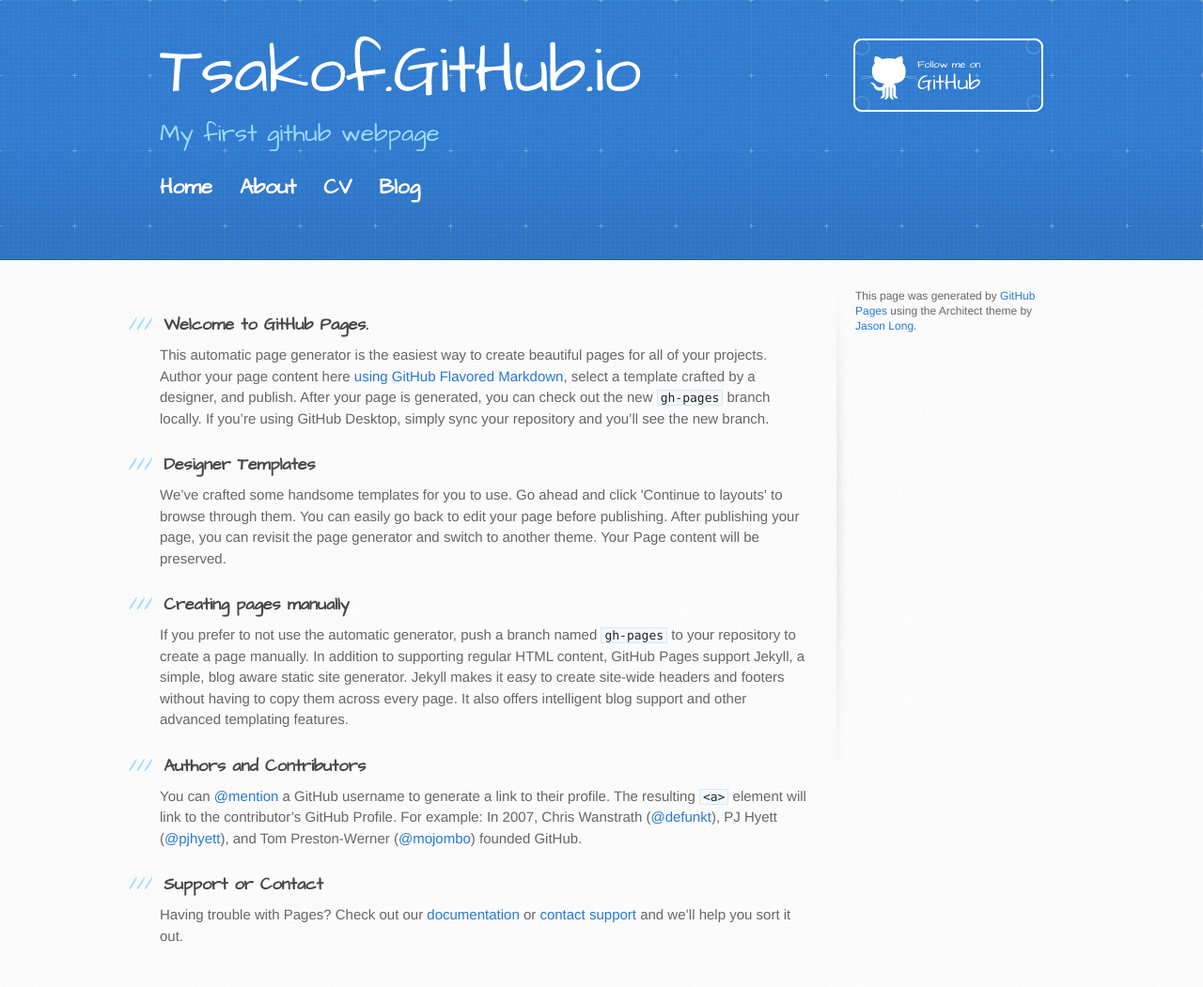
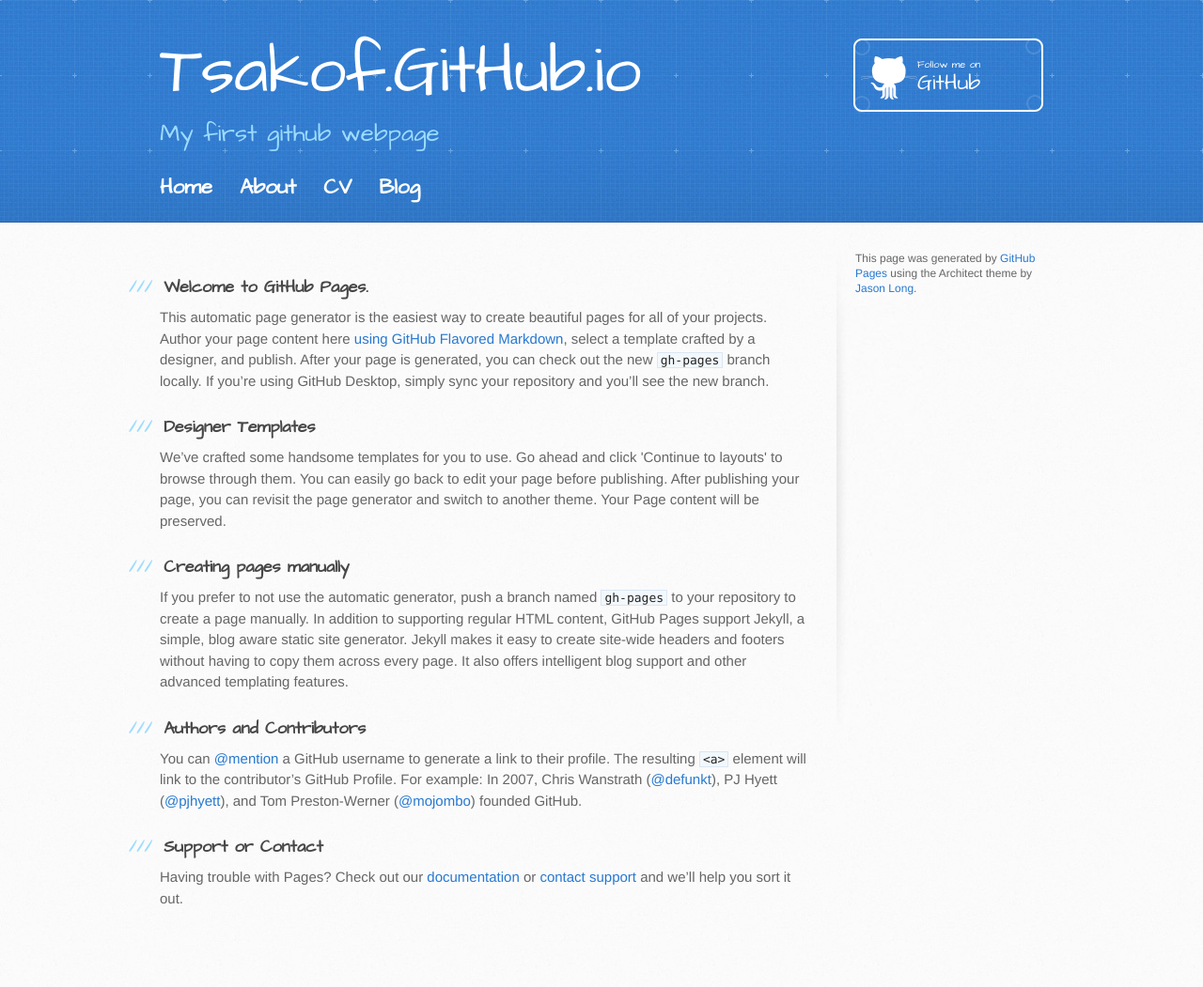
Before and after one commit to tsakof/tsakof.github.io, a Jekyll site: the page index.html, which Jekyll copies as it is, in a window 1280 px wide. Shown: the whole page at 94% size. Built offline with Jekyll 4.4.1, drawn with Linux system fonts in a browser that asks for light colours; after the commit the page ends 1011 px from its top, so only the background shows below that.

Commit message:
Update stylesheet.css

```diff
--- a/stylesheets/stylesheet.css
+++ b/stylesheets/stylesheet.css
@@ -470,7 +470,7 @@ nav ul li, footer ul li {
 
 header {
   padding-top: 40px;
-  padding-bottom: 40px;
+  padding-bottom: 0px;
   font-family: 'Architects Daughter', 'Helvetica Neue', Helvetica, Arial, serif;
   background: #2e7bcf url(../images/header-bg.jpg) 0 0 repeat-x;
   border-bottom: solid 1px #275da1;
@@ -490,7 +490,7 @@ header h1 {
 header h2 {
   width: 540px;
   margin-top: 0;
-  margin-bottom: 50;
+  margin-bottom: 0;
   font-size: 26px;
   font-weight: normal;
   line-height: 1.3;
```
